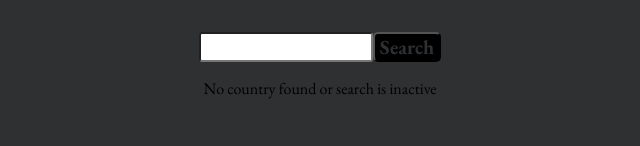
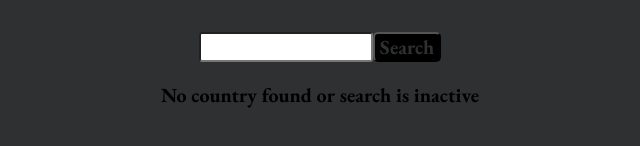
Before and after one commit to makishima44/countries_info, a React (Vite) app: page /search in a window 1280 px wide. Shown: the part 224-370 px from the top of the page, without its empty margins (320-960 px from the left). Built offline with nearby package versions, Linux system fonts and the light colour scheme.

Commit message:
add style and new properties

```diff
--- a/src/Api/countris.api.ts
+++ b/src/Api/countris.api.ts
@@ -7,7 +7,9 @@ export type Country = {
   name: string;
   iso3: string;
   capital: string;
+  continent: string;
   population: string;
+  size: string;
   href: {
     flag: string;
   };
--- a/src/components/CountryList/CountryList.module.css
+++ b/src/components/CountryList/CountryList.module.css
@@ -13,3 +13,8 @@
   font-size: 30px;
   color: red;
 }
+
+li:hover {
+  color: red;
+  text-decoration: underline;
+}
--- a/src/components/CountrySearch/CountrySearch.module.css
+++ b/src/components/CountrySearch/CountrySearch.module.css
@@ -7,3 +7,8 @@
 .searchBlock {
   display: flex;
 }
+
+.infoBlock {
+  font-size: 20px;
+  font-weight: 700;
+}
--- a/src/components/CountrySearch/CountrySearch.tsx
+++ b/src/components/CountrySearch/CountrySearch.tsx
@@ -31,16 +31,20 @@ export const CountrySearch = () => {
         <Button name={"Search"} onClick={handleSearch} />
       </div>
 
+      <div className={s.infoBlock}>
         {country ? (
           <div>
-          <h3>{country.name}</h3>
-          <h3>{country.capital}</h3>
+            <p>country name: {country.name}</p>
+            <p>capital: {country.capital}</p>
+            <p>continent: {country.continent}</p>
             <img src={country.href.flag} alt="" />
-          <p>population :{country.population}</p>
+            <p>population: {country.population}</p>
+            <p>size: {country.size}</p>
           </div>
         ) : (
           <p>No country found or search is inactive</p>
         )}
       </div>
+    </div>
   );
 };
```
Lines whose indentation alone changed are shown as unchanged.
